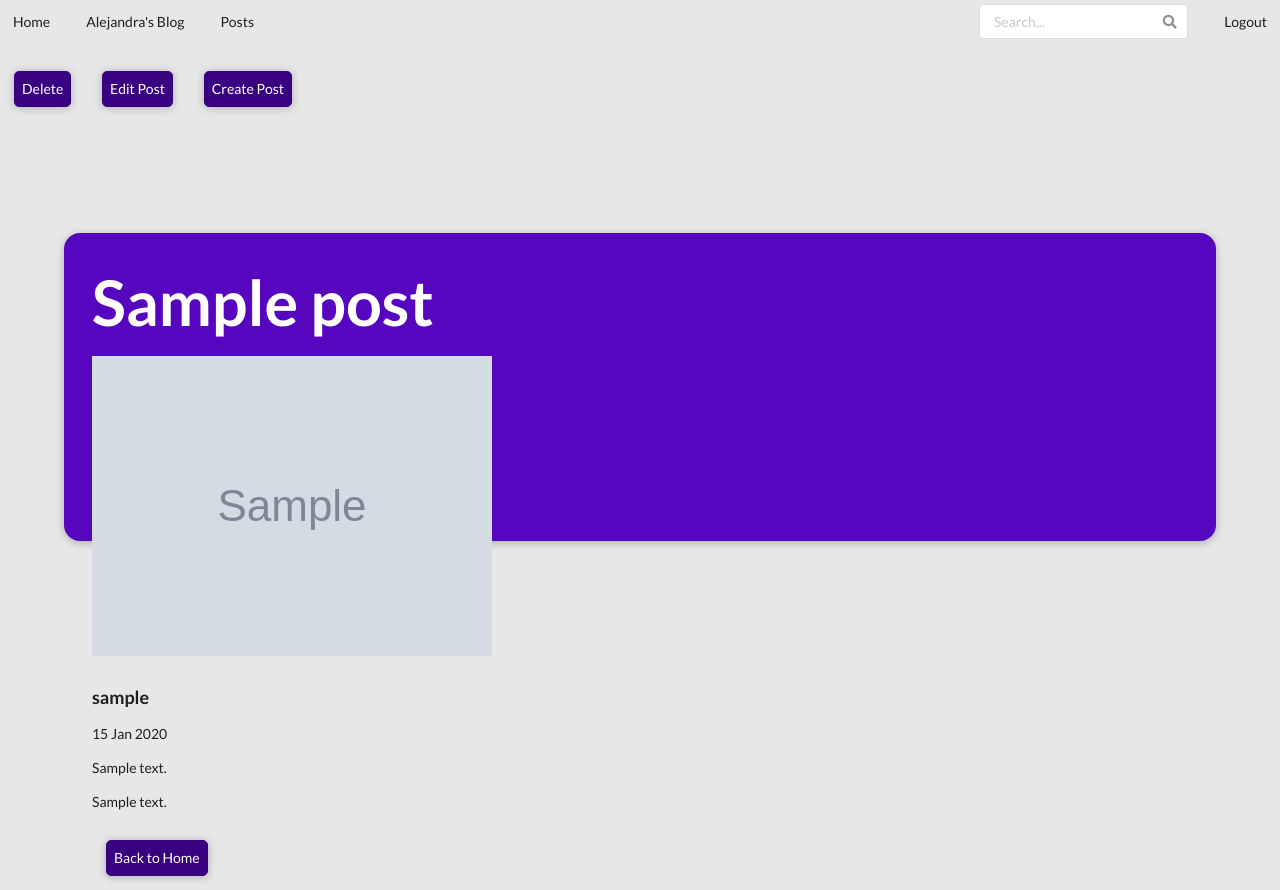
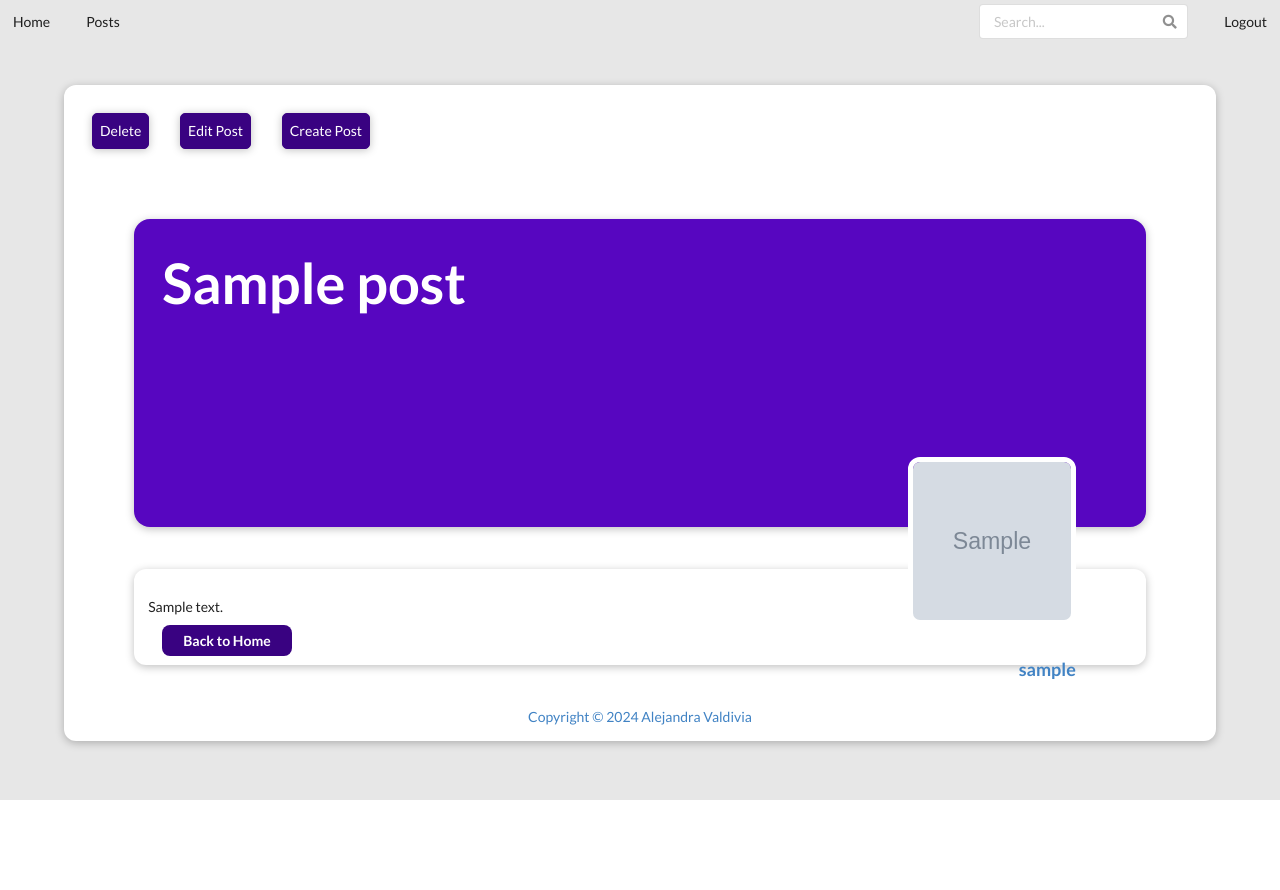
Before and after one commit to AlejandraValdivia/alejandras-blog, a Django app: a page that uses templates/base.html in a window 1280 px wide. After the commit the page ends 800 px from the top, so only its background shows below. Run offline with Django 5.2, Linux system fonts and the light colour scheme; tables that the repository leaves empty hold one stand-in row (values such as "Sample post"); grey boxes marked "Sample" are stand-in pictures; some libraries are stand-ins or nearby versions.

Commit message:
feat: add styling to post-detail.html and form actions such as create, read, update, and delete posts

```diff
--- a/blog/models.py
+++ b/blog/models.py
@@ -6,7 +6,6 @@
 # Create your models here.
 class Author(models.Model):
     username = models.CharField(max_length=255)
-
 
     def __str__(self):
         return self.username
--- a/blog/static/css/homepage.css
+++ b/blog/static/css/homepage.css
@@ -20,7 +20,6 @@
   border: 5px solid white;
   border-radius: 12px;
   background-color: #ffe1bf;
-  transform: rotateZ(-5deg);
   box-shadow: 0 2px 8px rgba(0, 0, 0, 0.25);
   margin-bottom: 2rem;
 }
@@ -76,7 +75,6 @@
   font-size: 1.5rem;
   color: #353535;
 }
-
 
 a#button {
   background-color: #390281;
--- a/blog/static/css/post-detail.css
+++ b/blog/static/css/post-detail.css
@@ -8,7 +8,7 @@
 }
 
 #summary {
-  margin: 8rem auto 3rem auto;
+  margin: 4rem auto 3rem auto;
   padding: 2rem;
   width: 90%;
   max-width: 90rem;
@@ -21,12 +21,14 @@
 
 #summary h2 {
   color: white;
-  font-size: 4.5rem;
+  font-size: 4rem;
+  text-align: left;
+  width: 70%; !important;
 }
 
 #summary article {
   position: absolute;
-  top: 2rem;
+  top: 10rem;
   right: 3rem;
   padding: 1rem 2rem;
   border-radius: 12px;
@@ -38,9 +40,8 @@
   width: 12rem;
   height: 12rem;
   border-radius: 12px;
-  transform: rotateZ(5deg);
   border: 5px solid white;
-  margin-bottom: 1rem;
+  margin: 6rem 0 2rem;
 }
 
 #summary address {
@@ -51,7 +52,7 @@
   font-weight: bold;
 }
 
-/* main {
+main {
   width: 90%;
   max-width: 90rem;
   margin: 3rem auto;
@@ -59,4 +60,20 @@
   padding: 1rem;
   border-radius: 12px;
   box-shadow: 0 2px 8px rgba(0, 0, 0, 0.25);
-} */
+}
+
+#post-image {
+  width: 300px;
+  height: fit-content;
+  border-radius: 12px;
+  border: none;
+}
+
+a#post-detail-btn {
+  background-color: #390281;
+  color: white;
+  padding: 0.5rem 1.5rem;
+  margin-left: 1rem;
+  border-radius: 8px;
+  font-weight: bold;
+}
--- a/blog/templates/includes/footer.html
+++ b/blog/templates/includes/footer.html
@@ -1,6 +1,12 @@
 {% load static %}
+{% block css_files %}
+<link rel="stylesheet" href="{% static 'css/app.css' %}" />
+<link rel="stylesheet" href="{% static 'css/footer.css' %}" />
+{% endblock %}
+
+{% block content %}
 <footer id="footer">
-  <div class="container">
+  <div class="container" style="text-align: center">
     <a
       class="footer-link"
       href="https://github.com/AlejandraValdivia"
@@ -9,3 +15,4 @@
     >
   </div>
 </footer>
+{% endblock %}
--- a/blog/templates/post/post-detail.html
+++ b/blog/templates/post/post-detail.html
@@ -1,33 +1,35 @@
 {% extends 'base.html' %}
 {% load static %}
-
 {% block css_files %}
-<link rel="stylesheet" href="{% static 'css/post.css' %}" />
+<link rel="stylesheet" href="{% static 'css/app.css' %}" />
 <link rel="stylesheet" href="{% static 'css/post-detail.css' %}" />
-{% endblock %}
-
-{% block title %}
+{% endblock %} {% block title %}
 <title>{{post.title}}</title>
-{% endblock %}
-
-{% block content %}
+{% endblock %} {% block content %}
 
 <body>
   <div id="form-actions">
     <a id="button" href="{% url 'post-delete-page' slug=post.slug %}">Delete</a>
-  <a id="button" href="{% url 'post-update-page' slug=post.slug %}">Edit Post</a>
+    <a id="button" href="{% url 'post-update-page' slug=post.slug %}"
+      >Edit Post</a
+    >
     <a id="button" href="{% url 'post-create-page' %}">Create Post</a>
   </div>
 
   <section id="summary">
     <h2>{{post.title}}</h2>
+    <article>
       <img src="{{ post.image.url }}" alt="{{ post.title }}" />
-  <h3><strong>{{post.author}}</strong></h3>
-  <p>{{post.date|date:"d M Y"}}</p>
-  <p>{{post.excerpt}}</p>
-  <p>{{post.content}}</p>
-  <p><a id="button" href="{% url 'homepage' %}">Back to Home</a></p>
+      <a href="https://github.com/AlejandraValdivia" target="_blank">
+        <h3 class="footer-link">{{post.author}}</h3>
+      </a>
+      <div><time>{{post.date|date:"d M Y"}}</time></div>
+    </article>
   </section>
 
-
-{% endblock %}
+  <main>
+    <p>{{post.content | linebreaks}}</p>
+    <p><a id="post-detail-btn" href="{% url 'homepage' %}">Back to Home</a></p>
+  </main>
+  {% include "includes/footer.html" %} {% endblock %}
+</body>
--- a/templates/base.html
+++ b/templates/base.html
@@ -18,7 +18,6 @@
   <body>
     <div class="ui secondary  menu">
       <a href="/" class="item">Home</a>
-      <a href="/" class="item">Alejandra's Blog</a>
       <a href="/posts" class="item">Posts</a>
       <div class="right menu">
         <div class="item">
```
Also changed, not shown: blog/templates/404.html (deleted, +0 -14 lines), blog/templates/blog/index.html (+2 -20 lines), static/app.css (+2 -28 lines), templates/404.html (added, +10 -0 lines), blog/static/images/alejandra-valdivia-headshot.jpeg (added), posts/AdobeStock_234707911.jpeg (added), 3 other files. Lines whose indentation alone changed are shown as unchanged.
